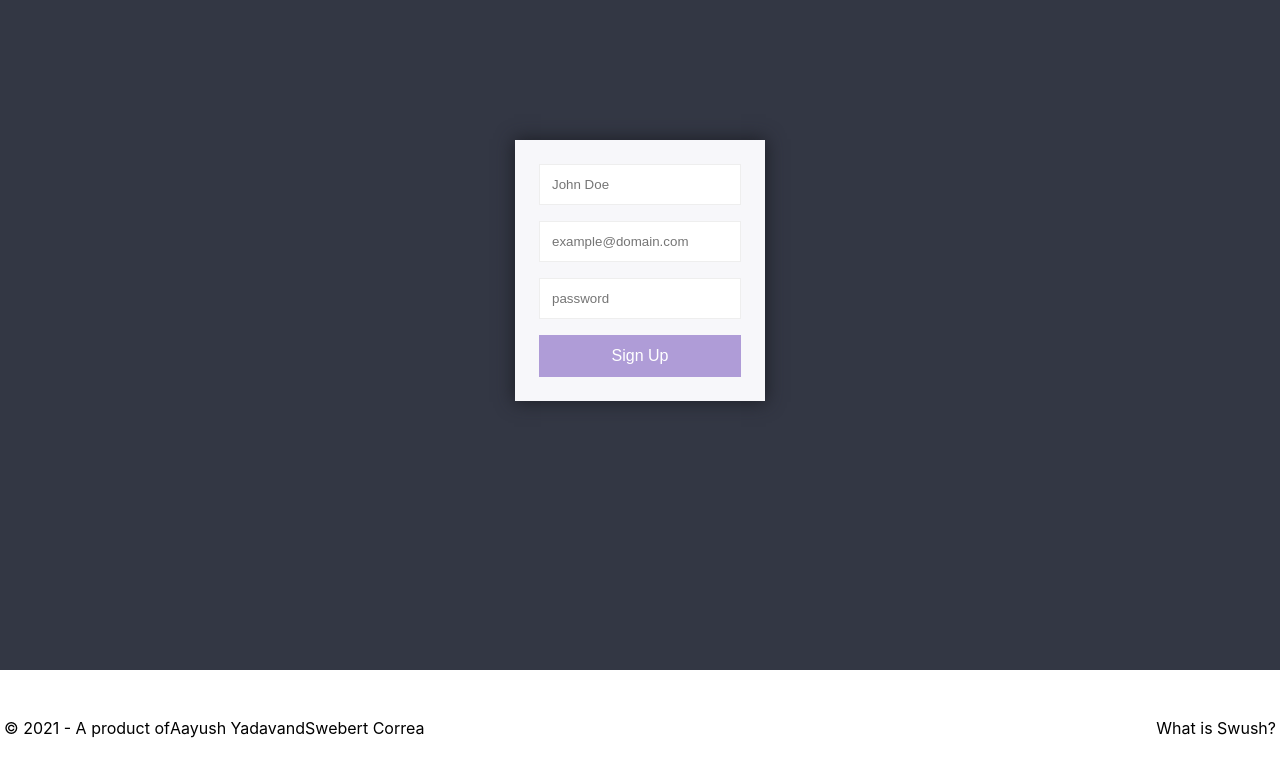
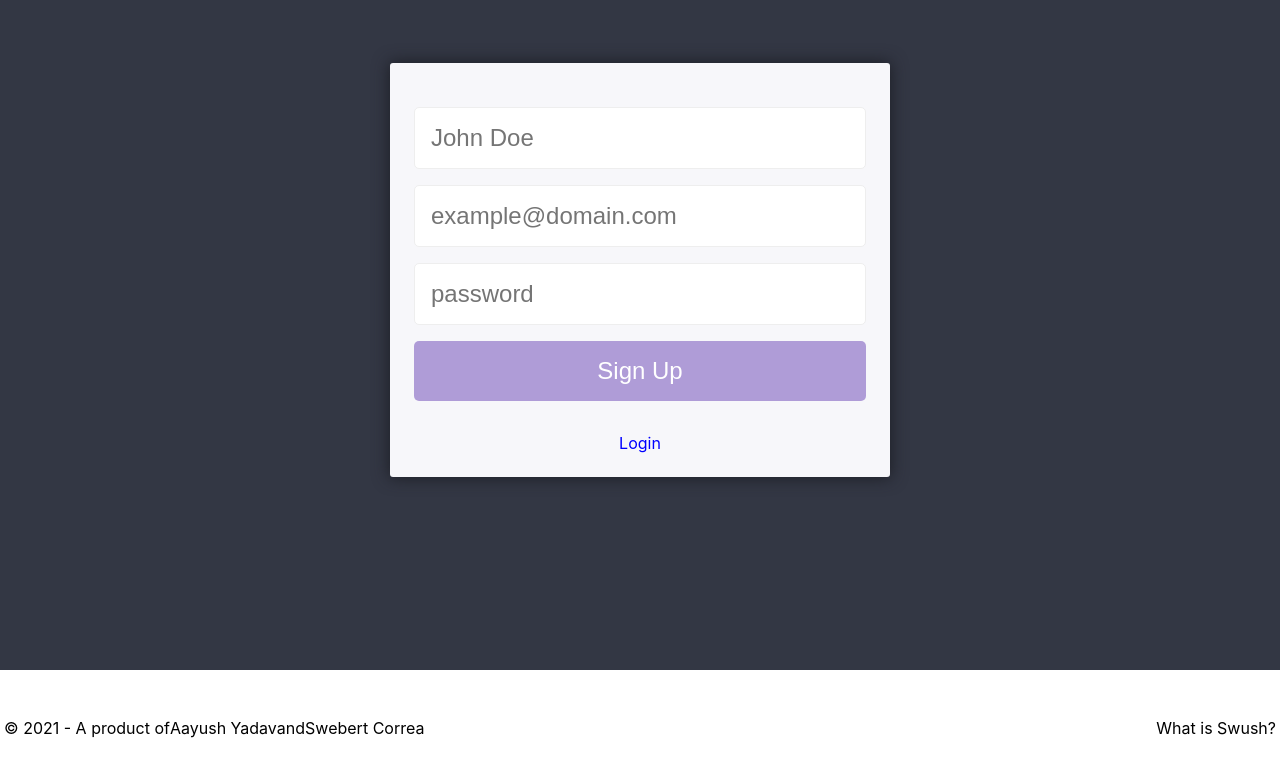
Before and after one commit to correaswebert/swush, a Next.js app in the folder client/: page /auth/signup in a window 1280 px wide. Shown: the part 130-906 px from the top of the page. Built offline with nearby package versions, Linux system fonts and the light colour scheme.

Commit message:
Login and Signup page displaying errors

```diff
--- a/client/pages/api/auth/login.js
+++ b/client/pages/api/auth/login.js
@@ -10,10 +10,10 @@ export default async (req, res) => {
 
     const user = await User.findOne({ email: email }, 'password tokens').exec();
     if (!user) {
-      return res.status(400).json({ Error: 'User not found!' });
+      return res.status(401).json({ Error: 'User not found!' });
     }
     if (password !== user.password) {
-      return res.status(400).json({ Error: 'Incorrect password!' });
+      return res.status(401).json({ Error: 'Incorrect password!' });
     }
 
     const jwt = generateJwt(email);
--- a/client/pages/api/auth/signup.js
+++ b/client/pages/api/auth/signup.js
@@ -10,7 +10,7 @@ export default async (req, res) => {
 
     let { name, email, password, store_priv: storePrivateKey } = req.body;
     if (!name || !email || !password) {
-      return res.status(400).json({ Error: 'Enter all fields!' });
+      return res.status(422).json({ Error: 'Enter all fields!' });
     }
 
     // sanitize input
@@ -45,7 +45,7 @@ export default async (req, res) => {
     });
   } catch (e) {
     if (e.name === 'MongoError' && e.code === 11000) {
-      return res.status(400).json({ Error: 'User already exists!' });
+      return res.status(409).json({ Error: 'User already exists!' });
     }
 
     console.error(e);
--- a/client/pages/auth/signup.js
+++ b/client/pages/auth/signup.js
@@ -1,11 +1,15 @@
 import { useState } from 'react';
 import { useRouter } from 'next/router';
+import Link from 'next/link';
+import axios from 'axios';
+
 import styles from 'styles/auth/Login.module.css';
 
 export default function Login() {
   const [name, setName] = useState('');
   const [email, setEmail] = useState('');
   const [password, setPassword] = useState('');
+  const [error, setError] = useState('');
   const router = useRouter();
 
   function validateForm() {
@@ -13,31 +17,29 @@ export default function Login() {
   }
 
   async function handleSubmit(e) {
-    e.preventDefault();
+    try {
+      e.preventDefault();
 
-    const raw = JSON.stringify({ name, email, password });
+      const res = await axios.post(
+        '/api/auth/signup',
+        { name, email, password },
+        { redirect: 'follow' }
+      );
 
-    const requestOptions = {
-      method: 'POST',
-      headers: {
-        'Content-Type': 'application/json'
-      },
-      body: raw,
-      redirect: 'follow'
-    };
-
-    const res = await fetch('/api/auth/signup', requestOptions);
-    const result = await res.json();
-    console.log(result.status, result);
-
-    if (res.status == '200') {
-      router.push('/auth/dashboard');
+      if (res.status === 200) {
+        router.push('/dashboard');
+      }
+    } catch (err) {
+      const errMessage = err.response.data.Error ?? 'Some error occured!';
+      setError(errMessage);
     }
   }
 
   return (
     <div className={styles.main}>
       <div className={styles.main__box}>
+        <p className={styles.error}>{error}</p>
+
         <form onSubmit={handleSubmit}>
           <input
             className={styles.input}
@@ -70,6 +72,10 @@ export default function Login() {
             Sign Up
           </button>
         </form>
+
+        <p className={styles.signup}>
+          <Link href="/auth/login">Login</Link>
+        </p>
       </div>
     </div>
   );
--- a/client/styles/auth/Login.module.css
+++ b/client/styles/auth/Login.module.css
@@ -1,6 +1,6 @@
 .main {
   background: #333744;
-  width: 100vw;
+  width: 100%;
   height: 100vh;
   display: flex;
   flex-direction: column;
@@ -9,42 +9,54 @@
 }
 
 .main__box {
-  box-shadow: 0px 0px 17px 1px #1D1F26;
-  background: #F7F7FA;
-  padding: 24px;
-  width: 250px;
-}
-
-.main button {
-  width: 100%;
-}
-
-.main input {
-  margin-bottom: 16px;
-  width: 100%;
+  box-shadow: 0 0 1rem 1px #1d1f26;
+  border-radius: 3px;
+  background: #f7f7fa;
+  padding: 1.5rem;
+  max-width: 500px;
 }
 
 .input {
+  margin-bottom: 1rem;
+  width: 100%;
   border: 1px solid #eeeeee;
-  padding: 12px;
-  outline: none;
+  padding: 1rem;
+  font-size: 1.5rem;
+  border-radius: 5px;
 }
 
 .submit {
   cursor: pointer;
-  padding: 12px;
-  background: #7C5CBF;
+  width: 100%;
+  padding: 1rem;
+  background: #7c5cbf;
   border: none;
   color: white;
-  font-size: 16px;
-  transition: background .3s ease;
+  font-size: 1.5rem;
+  border-radius: 5px;
+  transition: background 0.3s ease;
 }
-
 .submit:hover {
   background: #6b47b8;
 }
-
 .submit:disabled {
   cursor: default;
   background: #7c5cbf94;
 }
+
+.error {
+  margin-top: 0;
+  padding-left: 5px;
+  font-size: 1.25rem;
+  color: #dc0f00;
+}
+
+.signup {
+  text-align: center;
+  margin-top: 2rem;
+  margin-bottom: 0;
+  color: blue;
+}
+.signup a {
+  cursor: pointer;
+}
```
Also changed, not shown: client/pages/auth/login.js (+26 -17 lines).
